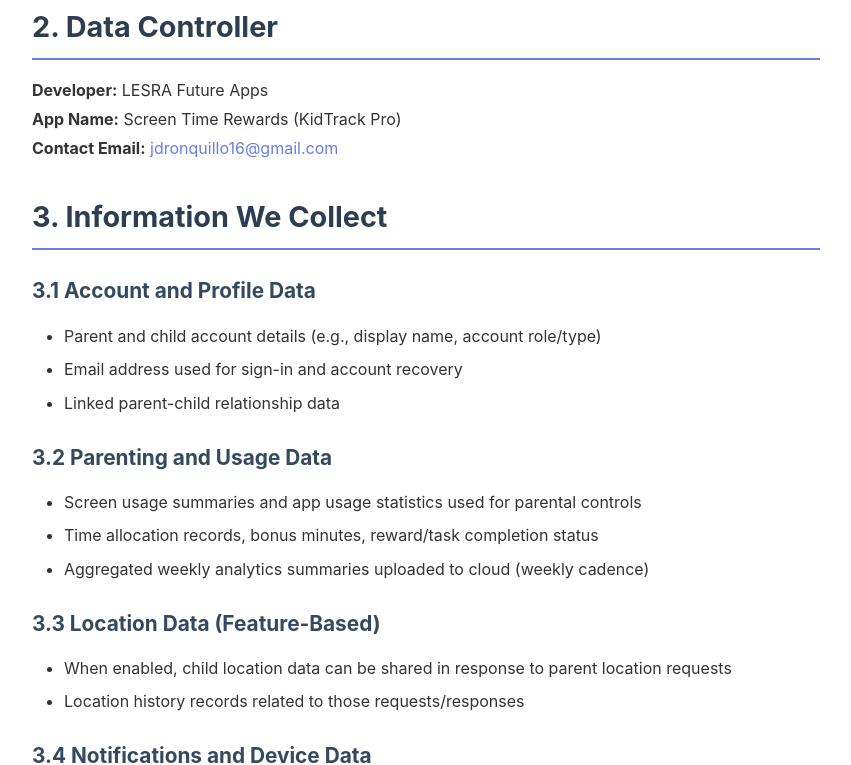
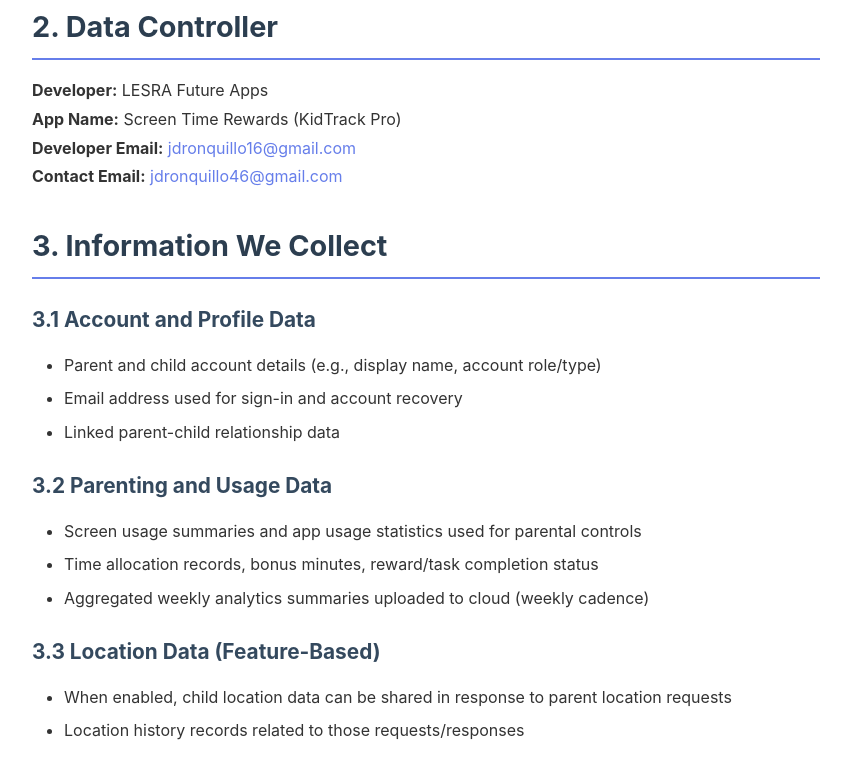
Before and after one commit to jdronquillo16-dev/lesra-future-apps-policies, a plain HTML site: page screentimerewards/privacy-policy.html in a window 1280 px wide. Shown: the part 1080-1845 px from the top of the page, without its empty margins (214-1065 px from the left). Drawn offline with Linux system fonts and the light colour scheme.

Commit message:
Update contact emails and privacy/data policy references

```diff
--- a/screentimerewards/privacy-policy.html
+++ b/screentimerewards/privacy-policy.html
@@ -136,7 +136,8 @@
             <p>
                 <strong>Developer:</strong> LESRA Future Apps<br>
                 <strong>App Name:</strong> Screen Time Rewards (KidTrack Pro)<br>
-                <strong>Contact Email:</strong> <a href="mailto:jdronquillo16@gmail.com">jdronquillo16@gmail.com</a>
+                <strong>Developer Email:</strong> <a href="mailto:jdronquillo16@gmail.com">jdronquillo16@gmail.com</a><br>
+                <strong>Contact Email:</strong> <a href="mailto:jdronquillo46@gmail.com">jdronquillo46@gmail.com</a>
             </p>
 
             <h2>3. Information We Collect</h2>
@@ -257,7 +258,7 @@
             <p>Depending on your jurisdiction, you may have rights to access, correct, delete, or restrict processing of your data.</p>
             <p>To request account/data deletion or privacy support, contact:</p>
             <ul>
-                <li><strong>Email:</strong> <a href="mailto:jdronquillo16@gmail.com">jdronquillo16@gmail.com</a></li>
+                <li><strong>Contact Email:</strong> <a href="mailto:jdronquillo46@gmail.com">jdronquillo46@gmail.com</a></li>
                 <li><strong>Suggested Subject:</strong> "Privacy Request - Screen Time Rewards"</li>
             </ul>
 
@@ -268,7 +269,7 @@
             </p>
             <p>
                 If you believe child data was processed inappropriately, contact us immediately at
-                <a href="mailto:jdronquillo16@gmail.com">jdronquillo16@gmail.com</a>.
+                <a href="mailto:jdronquillo46@gmail.com">jdronquillo46@gmail.com</a>.
             </p>
 
             <h2>11. International Data Processing</h2>
@@ -293,7 +294,8 @@
             <h2>14. Contact Us</h2>
             <p>
                 For privacy questions, account/data deletion requests, or policy concerns:<br>
-                <strong>Email:</strong> <a href="mailto:jdronquillo16@gmail.com">jdronquillo16@gmail.com</a><br>
+                <strong>Contact Email:</strong> <a href="mailto:jdronquillo46@gmail.com">jdronquillo46@gmail.com</a><br>
+                <strong>Developer Email:</strong> <a href="mailto:jdronquillo16@gmail.com">jdronquillo16@gmail.com</a><br>
                 <strong>Developer:</strong> LESRA Future Apps<br>
                 <strong>App:</strong> Screen Time Rewards (KidTrack Pro)
             </p>
```
Also changed, not shown: screentimerewards/terms-of-service.html (+2 -1 lines).
